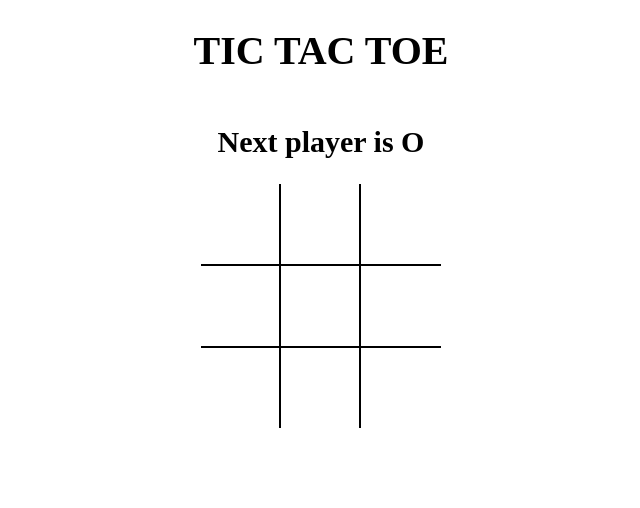
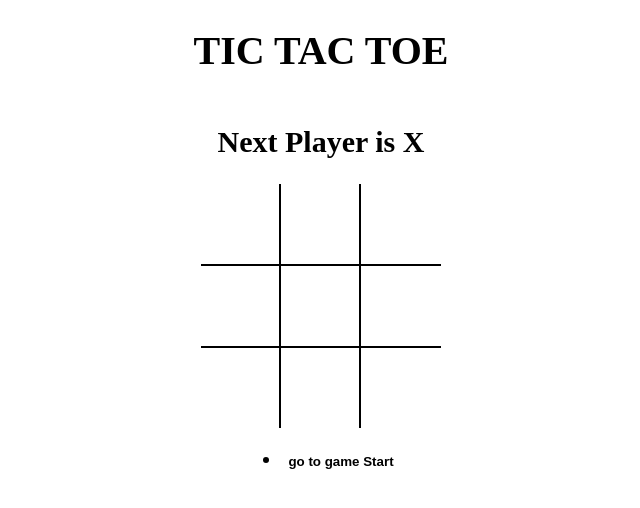
Before and after one commit to prashantmishra-ai/tictactoe, a React (Vite) app: page / in a window 1280 px wide. Shown: the top 508 px of the page, without its empty margins (319-959 px from the left). Built offline with nearby package versions, Linux system fonts and the light colour scheme.

Commit message:
Added Conditional Rendering for Status Message

```diff
--- a/src/App.jsx
+++ b/src/App.jsx
@@ -1,31 +1,41 @@
 import React, {useState} from "react";
 import Board from "./components/Board";
+import History from "./components/History";
+import StatusMessage from "./components/StatusMessage";
 import { calculateWinner } from "./helpers";
 import "./styles/root.scss"
 const App = () => {
-  const [board, setBoard] = useState(Array(9).fill(null))
-  const [isNext, setisNext] = useState(false)
-  const winner = calculateWinner(board);
-  const message = winner ? `Winner is ${winner}` : `Next player is ${isNext?'X':'O'}`
+  const [history, setHistory] = useState([{board : Array(9).fill(null), isNext:true}])
+  const [currentMove, setcurrentMove] = useState(0)
+  const current = history[currentMove]
+  const winner = calculateWinner(current.board);
+  const message = winner ? `Winner is ${winner}` : `Next player is ${current.isNext?'X':'O'}`
   const handleSquareClick = position=>{
-    if(board[position] || winner){
+    if(current.board[position] || winner){
       return;
     }
-    setBoard(prev=>{
-      return prev.map((square, pos)=>{
+    setHistory(prev=>{
+      const last=prev[prev.length-1]
+      const newBoard =  last.board.map((square, pos)=>{
         if (pos === position){
-          return isNext ? 'X' : 'O';
+          return last.isNext ? 'X' : 'O';
         }
         return square;
       });
+      return prev.concat({board: newBoard, isNext : !last.isNext})
     });
-    setisNext(prev=>!prev)
+    setcurrentMove(prev=>prev+1)
+  }
+  const moveTo = (move) =>{
+    setcurrentMove(move);
   }
   return(
   <div className="app">
     <h1>TIC TAC TOE</h1>
-    <h2>{message}</h2>
-    <Board board={board} handleSquareClick={handleSquareClick} />
+    {/* <h2>{message}</h2> */}
+    <StatusMessage winner={winner} current={current}/>
+    <Board board={current.board} handleSquareClick={handleSquareClick} />
+    <History history={history} moveTo={moveTo} currentMove={currentMove}/>
   </div>)
 }
 
--- /dev/null
+++ b/src/components/History.jsx
@@ -0,0 +1,22 @@
+import React from 'react'
+
+const History = ({history, moveTo, currentMove}) => {
+  return (
+    <ul>
+        {
+            history.map((_, move)=>{
+                return (<li key={move}>
+                    <button type='button' style={
+                        {
+                            fontWeight : move === currentMove ? 'bold' : 'normal'
+                        }
+                    } onClick={()=>{
+                        moveTo(move)
+                    }}>{move === 0 ? 'go to game Start' : `go to move #${move}`}</button></li>);
+            })
+        }
+    </ul>
+  )
+}
+
+export default History
--- /dev/null
+++ b/src/components/StatusMessage.jsx
@@ -0,0 +1,14 @@
+import React from 'react'
+
+const StatusMessage = ({winner, current}) => {
+    const noMovesLeft = current.board.every(el=>el !== null)
+  return (
+    <h2>
+      {winner && `Winner is ${winner}`}
+    {!winner && !noMovesLeft && `Next Player is ${current.isNext ? 'X' : 'O'}`}
+        {!winner && noMovesLeft && "The Game is Draw"}
+    </h2>
+  )
+}
+
+export default StatusMessage
```
